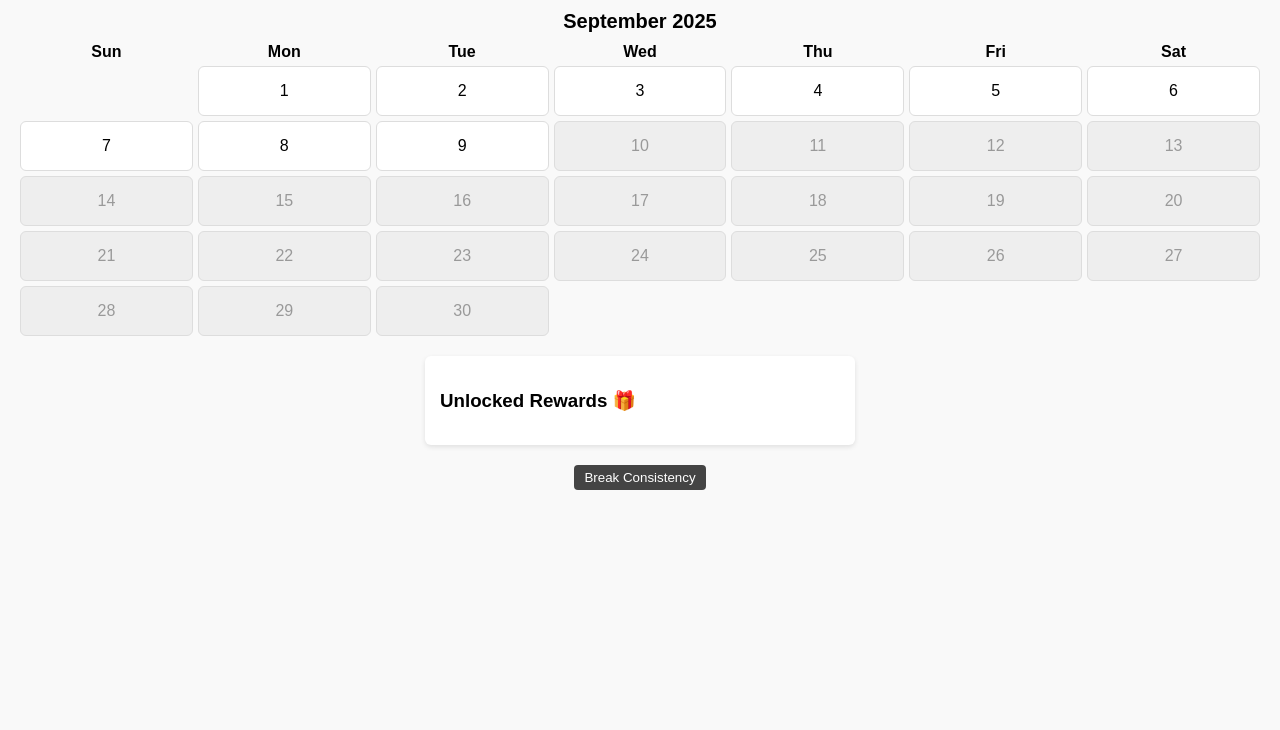
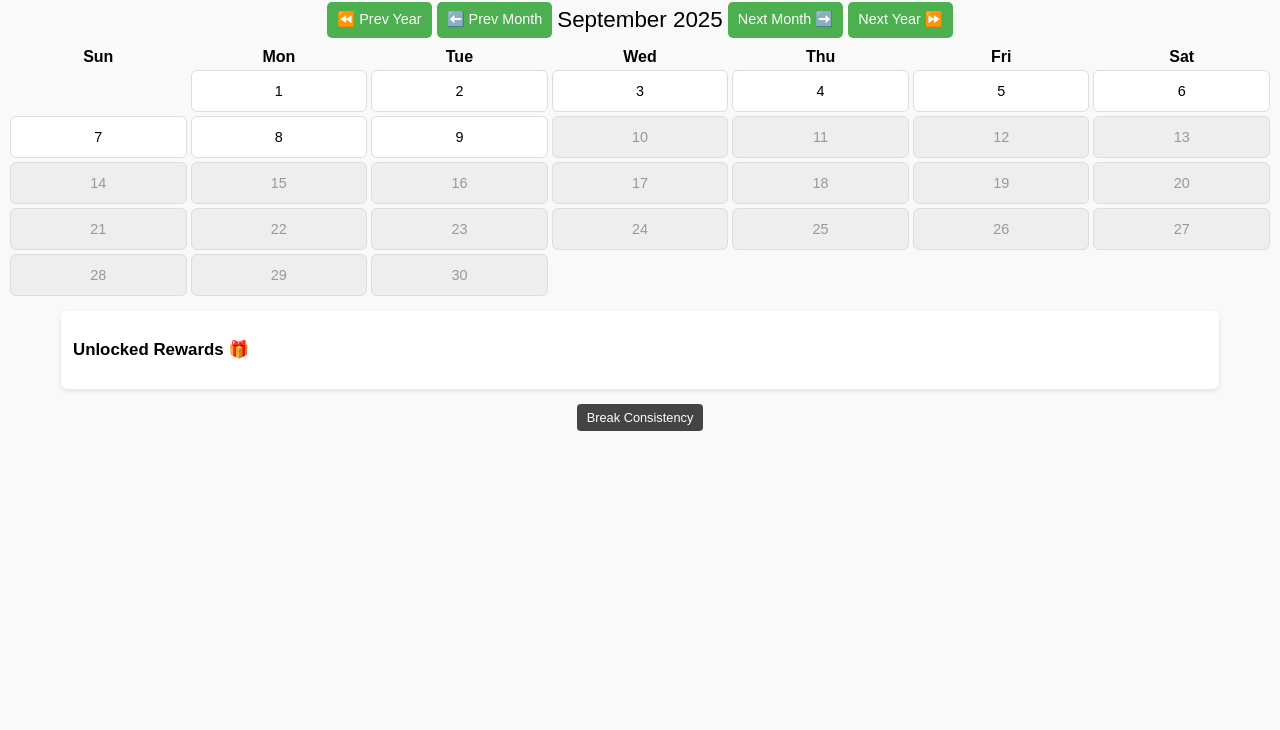
Before and after one commit to vardhil98/consistency, a plain HTML site: page index.html in a window 1280 px wide. Shown: the part 70-800 px from the top of the page. Drawn offline with Linux system fonts and the light colour scheme.

Commit message:
index.html

```diff
--- a/index.html
+++ b/index.html
@@ -7,69 +7,122 @@
     body {
       font-family: Arial, sans-serif;
       text-align: center;
-      margin: 20px;
+      margin: 10px;
       background: #f9f9f9;
     }
-    h1 { color: #333; }
+    h1 { color: #333; font-size: 1.8rem; }
+
+    /* Calendar navigation */
+    .nav {
+      display: flex;
+      justify-content: center;
+      gap: 5px;
+      margin: 10px 0;
+      flex-wrap: wrap;
+    }
+    .nav button {
+      padding: 6px 10px;
+      border: none;
+      border-radius: 5px;
+      background: #4caf50;
+      color: white;
+      cursor: pointer;
+      font-size: 0.9rem;
+    }
+    .nav button:hover { background: #45a049; }
+
+    #monthYear {
+      font-size: 1.4rem;
+      margin: 5px 0;
+    }
+
+    /* Calendar grid */
     #calendar {
       display: grid;
       grid-template-columns: repeat(7, 1fr);
-      gap: 5px;
+      gap: 4px;
       margin-top: 10px;
     }
     .day, .empty {
-      padding: 15px;
+      padding: 12px 0;
       border: 1px solid #ddd;
       border-radius: 6px;
       cursor: pointer;
       background: #fff;
       transition: 0.2s;
+      font-size: 0.9rem;
     }
     .day:hover { background: #f0f0f0; }
     .selected { background: #4caf50; color: white; }
     .disabled { background: #eee; color: #999; cursor: not-allowed; }
     .empty { background: transparent; border: none; cursor: default; }
-    #monthYear {
-      font-size: 20px;
-      margin: 10px 0;
-    }
+
+    /* Rewards */
     .rewards {
-      margin-top: 20px;
+      margin-top: 15px;
       text-align: left;
-      max-width: 400px;
+      max-width: 90%;
       margin-left: auto;
       margin-right: auto;
       background: #fff;
-      padding: 15px;
+      padding: 12px;
       border-radius: 6px;
       box-shadow: 0 2px 5px rgba(0,0,0,0.1);
+      font-size: 0.9rem;
     }
     .reward-item {
       display: flex;
       justify-content: space-between;
-      padding: 8px 0;
+      align-items: center;
+      padding: 6px 0;
       border-bottom: 1px solid #eee;
     }
     .reward-item:last-child { border-bottom: none; }
+
     button {
       background: #ff4d4d;
       border: none;
-      padding: 5px 10px;
+      padding: 6px 10px;
       border-radius: 4px;
       color: white;
       cursor: pointer;
+      font-size: 0.8rem;
     }
     button:hover { background: #e60000; }
     .break-btn {
-      margin-top: 20px;
+      margin-top: 15px;
       background: #444;
     }
     .break-btn:hover { background: #000; }
+
+    /* 📱 Mobile responsiveness */
+    @media (max-width: 600px) {
+      h1 { font-size: 1.5rem; }
+      #monthYear { font-size: 1.2rem; }
+      .day, .empty {
+        font-size: 0.7rem;
+        padding: 8px 0;
+      }
+      .nav button {
+        font-size: 0.7rem;
+        padding: 4px 6px;
+      }
+      button { font-size: 0.7rem; padding: 5px 8px; }
+    }
   </style>
 </head>
 <body>
   <h1>Consistency Tracker</h1>
-  <h2 id="monthYear"></h2>
+
+  <!-- Navigation -->
+  <div class="nav">
+    <button onclick="prevYear()">⏪ Prev Year</button>
+    <button onclick="prevMonth()">⬅️ Prev Month</button>
+    <span id="monthYear"></span>
+    <button onclick="nextMonth()">Next Month ➡️</button>
+    <button onclick="nextYear()">Next Year ⏩</button>
+  </div>
+
   <div id="calendar"></div>
 
   <div class="rewards">
@@ -110,6 +163,7 @@
         let el = document.createElement("div");
         el.textContent = d;
         el.style.fontWeight = "bold";
+        el.style.background = "#fafafa";
         calendarEl.appendChild(el);
       });
 
@@ -127,12 +181,10 @@
         let key = `${year}-${month+1}-${day}`;
         let cellDate = new Date(year, month, day);
 
-        // Disable future dates
         if (cellDate > today) {
           cell.classList.add("disabled");
         }
 
-        // Already selected
         if (selectedDays.includes(key)) {
           cell.classList.add("selected");
         }
@@ -147,16 +199,13 @@
 
     function toggleDay(key, cell) {
       if (selectedDays.includes(key)) {
-        // Unselect if already selected
         selectedDays = selectedDays.filter(d => d !== key);
         cell.classList.remove("selected");
       } else {
-        // Select new day
         selectedDays.push(key);
         cell.classList.add("selected");
       }
 
-      // Rewards check
       let consistencyCount = selectedDays.length;
       if (consistencyCount > 0 && consistencyCount % 10 === 0) {
         let reward = rewardPool[(consistencyCount/10 - 1) % rewardPool.length];
@@ -201,6 +250,26 @@
       localStorage.setItem("rewards", JSON.stringify(rewards));
     }
 
+    // Navigation
+    function prevMonth() {
+      month--;
+      if (month < 0) { month = 11; year--; }
+      renderCalendar();
+    }
+    function nextMonth() {
+      month++;
+      if (month > 11) { month = 0; year++; }
+      renderCalendar();
+    }
+    function prevYear() {
+      year--;
+      renderCalendar();
+    }
+    function nextYear() {
+      year++;
+      renderCalendar();
+    }
+
     renderCalendar();
     renderRewards();
   </script>
```
